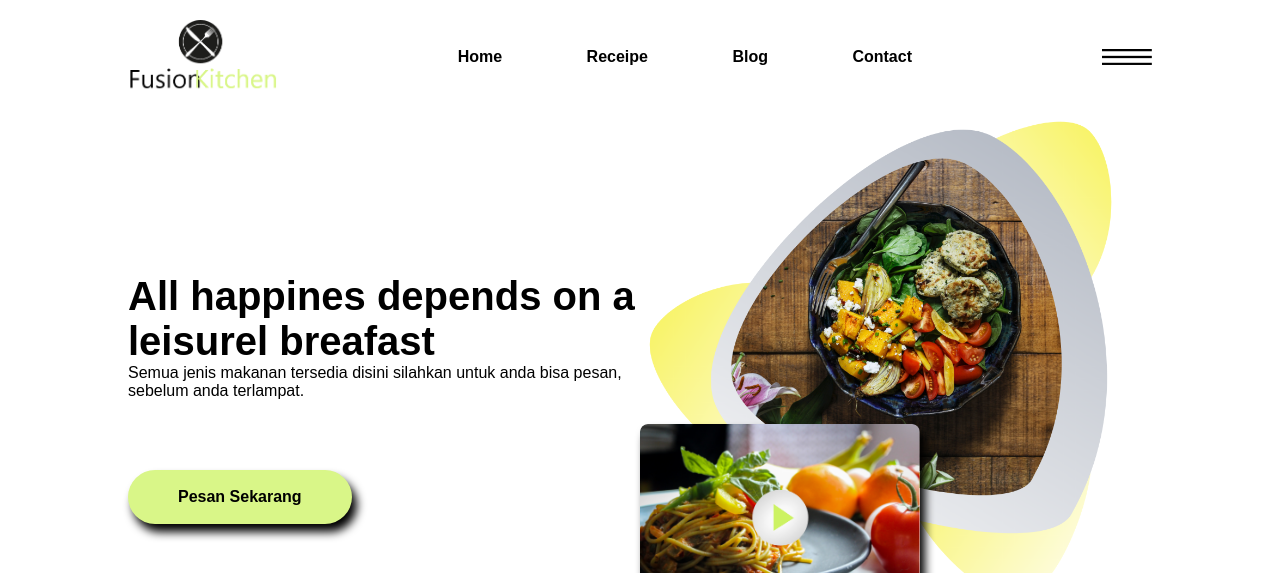
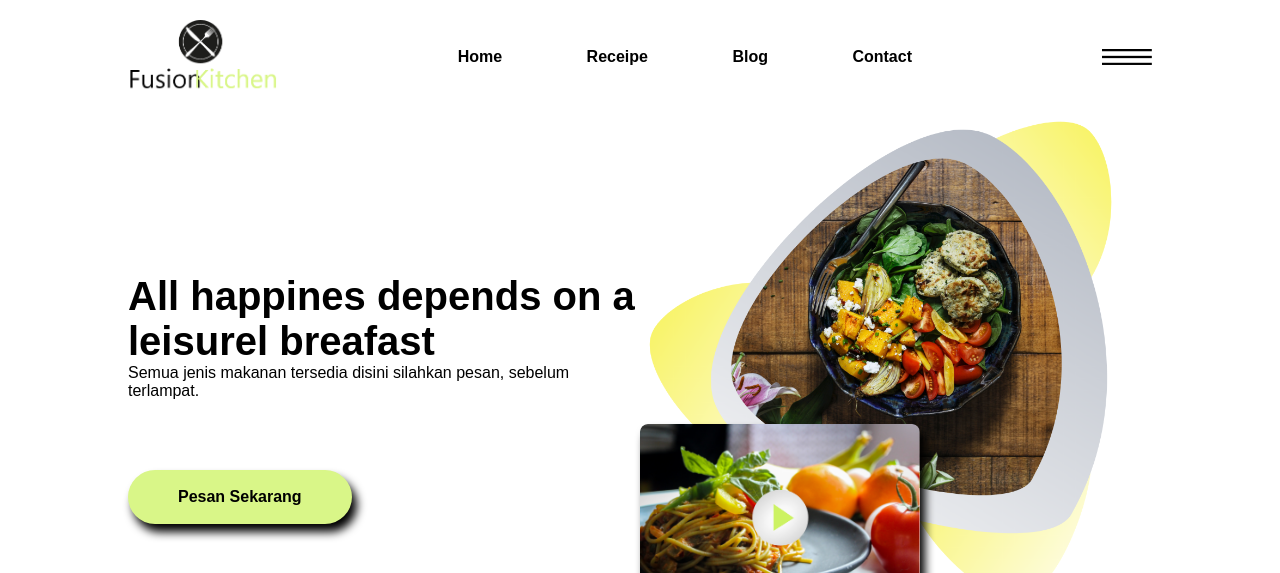
Before and after one commit to dimasyalak/sacode-e-commerce-ii-tugas-day03-dimas, a plain HTML site: page index.html in a window 1280 px wide. Shown: the top 573 px of the page. Drawn offline with Linux system fonts and the light colour scheme.

Commit message:
kirim ulang

```diff
--- a/index.html
+++ b/index.html
@@ -19,7 +19,7 @@
 		<div class="row">
 			<div class="col">
 				<h1>All happines depends on a <br>leisurel breafast</h1>
-				<p>Semua jenis makanan tersedia disini silahkan untuk anda bisa pesan, sebelum anda terlampat.</p>
+				<p>Semua jenis makanan tersedia disini silahkan pesan, sebelum terlampat.</p>
 				<a href="#">Pesan Sekarang</a>
 			</div>
 			<div class="col">
```
